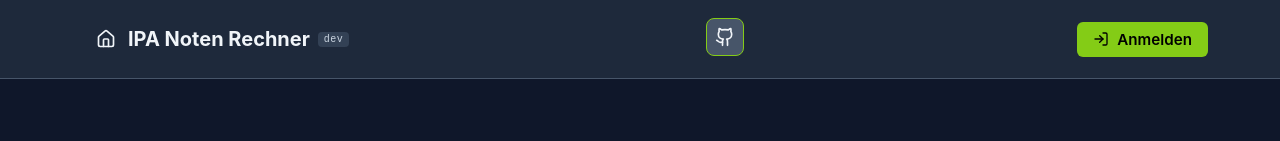
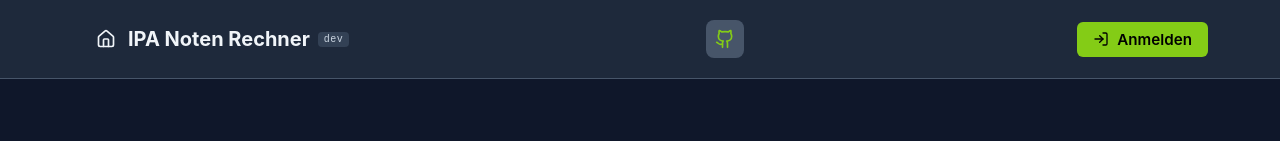
Before and after one commit to jannismilz/ipa-noten-rechner, a React (Vite) app in the folder frontend/: page /onboarding in a window 1280 px wide. In both pictures the pointer is over the link "View on GitHub". Shown: the top 141 px of the page. Built offline with nearby package versions, Linux system fonts and the light colour scheme; no server answers.

Commit message:
fix: Color change on github icon hover

```diff
--- a/frontend/src/App.css
+++ b/frontend/src/App.css
@@ -110,10 +110,8 @@ body {
 }
 
 .github-link:hover {
-  color: var(--text);
+  color: var(--primary);
   background: var(--border);
-  border-color: var(--primary);
-  transform: translateY(-2px) rotate(360deg);
 }
 
 .user-info {
```
